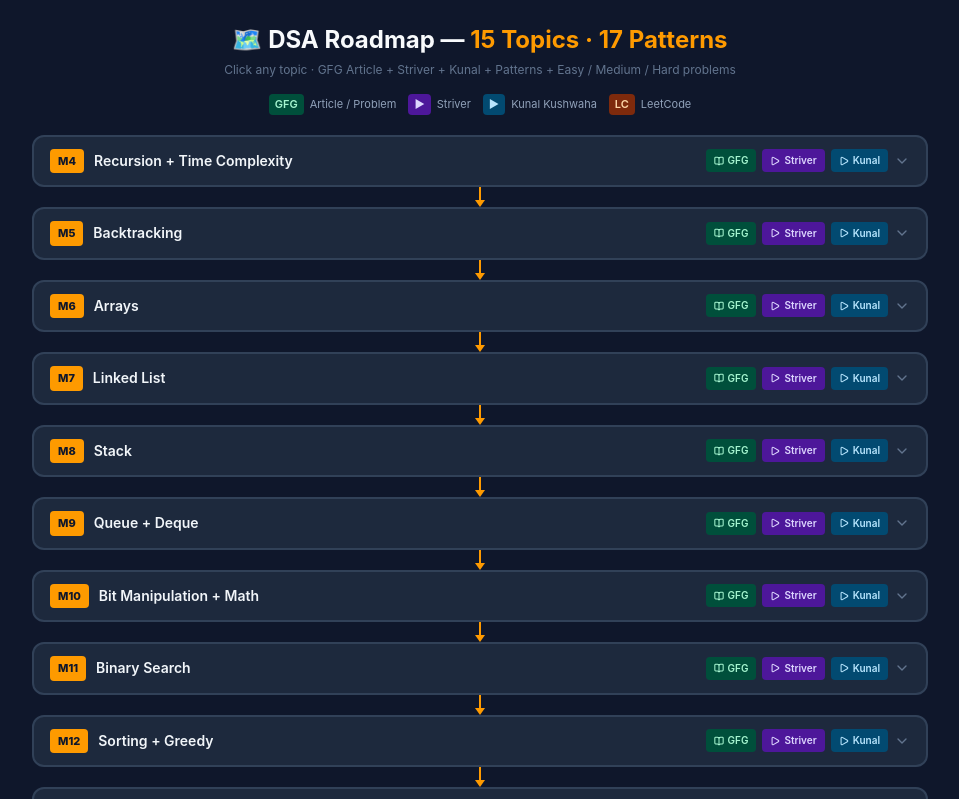
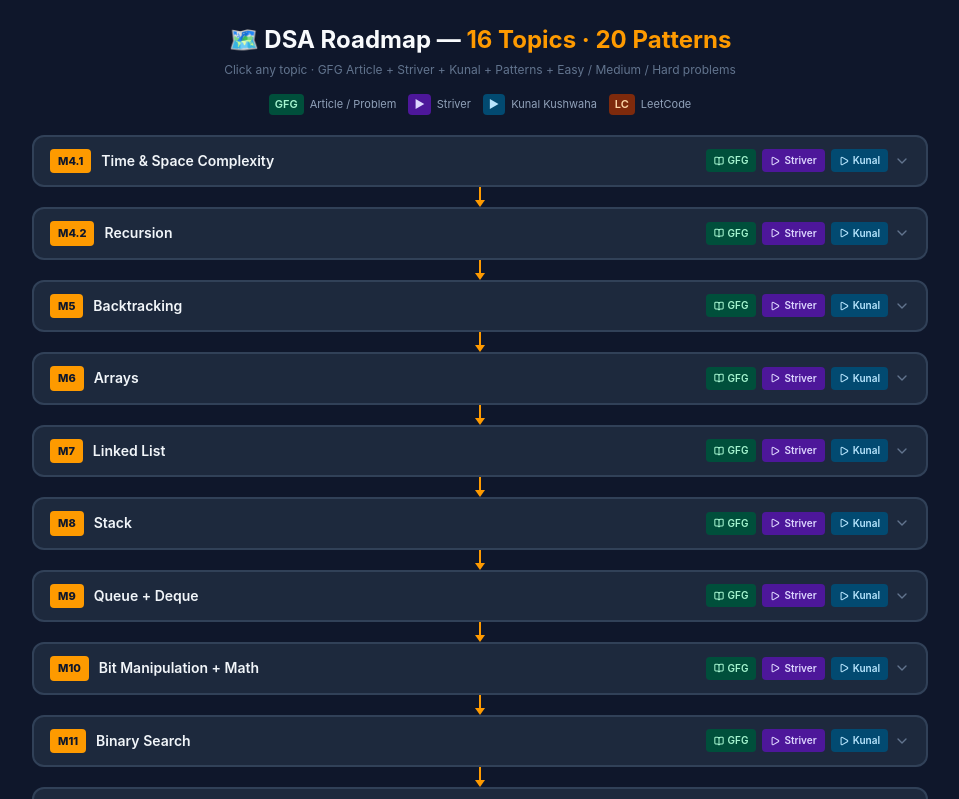
Before and after one commit to StarSpider/dsa-roadmap, a React (Vite) app: page / in a window 1280 px wide. Shown: the top 799 px of the page, without its empty margins (160-1119 px from the left). Built offline with nearby package versions, Linux system fonts and the light colour scheme.

Commit message:
Update DSA Roadmap with new topics and patterns

```diff
--- a/src/DSARoadmap.jsx
+++ b/src/DSARoadmap.jsx
@@ -3,11 +3,52 @@
 
 const TOPICS = [
   {
-    num: "M4",
-    name: "Recursion + Time Complexity",
+    num: "M4.1",
+    name: "Time & Space Complexity",
+    gfg: "https://www.geeksforgeeks.org/time-complexity-and-space-complexity/",
+    striver: "https://www.youtube.com/watch?v=FPu9Uld7W-E",
+    kunal: "https://www.youtube.com/watch?v=mV3wrLBbuuE",
+    patterns: [
+      {
+        n: "Big-O Notation & Asymptotic Analysis",
+        gfg: "https://www.geeksforgeeks.org/analysis-algorithms-big-o-analysis/",
+        striver: "https://www.youtube.com/watch?v=FPu9Uld7W-E",
+        kunal: "https://www.youtube.com/watch?v=mV3wrLBbuuE",
+      },
+      {
+        n: "Space Complexity & Auxiliary Space",
+        gfg: "https://www.geeksforgeeks.org/g-fact-86/",
+        striver: "https://www.youtube.com/watch?v=FPu9Uld7W-E",
+        kunal: "https://www.youtube.com/watch?v=mV3wrLBbuuE",
+      },
+      {
+        n: "Recurrence Relations (Master Theorem)",
+        gfg: "https://www.geeksforgeeks.org/analysis-algorithm-set-4-master-method-solving-recurrences/",
+        striver: "https://www.youtube.com/watch?v=4CqDppmyr7o",
+        kunal: "https://www.youtube.com/watch?v=mV3wrLBbuuE",
+      },
+    ],
+    easy: [
+      { t: "GFG", n: "Time Complexity Quiz", u: "https://www.geeksforgeeks.org/quiz/analysis-of-algorithms-gq/" },
+      { t: "GFG", n: "Sum of N Natural Numbers", u: "https://www.geeksforgeeks.org/problems/sum-of-first-n-natural-numbers/1" },
+      { t: "GFG", n: "Find Max in Array", u: "https://www.geeksforgeeks.org/problems/find-maximum-and-minimum-element-in-an-array2305/1" },
+    ],
+    med: [
+      { t: "LC", n: "Two Sum (compare O(n²) vs O(n))", u: "https://leetcode.com/problems/two-sum/" },
+      { t: "LC", n: "Best Time to Buy and Sell Stock", u: "https://leetcode.com/problems/best-time-to-buy-and-sell-stock/" },
+      { t: "LC", n: "Maximum Subarray (Kadane O(n))", u: "https://leetcode.com/problems/maximum-subarray/" },
+    ],
+    hard: [
+      { t: "LC", n: "Median of Two Sorted Arrays O(log n)", u: "https://leetcode.com/problems/median-of-two-sorted-arrays/" },
+      { t: "LC", n: "Sliding Window Maximum O(n)", u: "https://leetcode.com/problems/sliding-window-maximum/" },
+    ],
+  },
+  {
+    num: "M4.2",
+    name: "Recursion",
     gfg: "https://www.geeksforgeeks.org/introduction-to-recursion-data-structure-and-algorithm-tutorials/",
     striver: "https://www.youtube.com/playlist?list=PLgUwDviBIf0rGlzIn_7rsaR2FQ5e6ZOL9",
-    kunal: "https://www.youtube.com/playlist?list=PL9gnSGHSqcnr_DxHsP7AW9ftq0AtAyYqJ",
+    kunal: "https://www.youtube.com/watch?v=M2uO2nMT0Bk",
     patterns: [
       {
         n: "Recursion Fundamentals",
@@ -668,7 +709,7 @@
     <div className="min-h-screen bg-slate-900 text-slate-200 px-4 py-6">
       <header className="text-center mb-4">
         <h1 className="text-2xl font-bold text-slate-50">
-          🗺 DSA Roadmap — <span className="text-amber-500">15 Topics · 17 Patterns</span>
+          🗺 DSA Roadmap — <span className="text-amber-500">16 Topics · 20 Patterns</span>
         </h1>
         <p className="text-slate-500 text-xs mt-1.5">
           Click any topic · GFG Article + Striver + Kunal + Patterns + Easy / Medium / Hard problems
```
